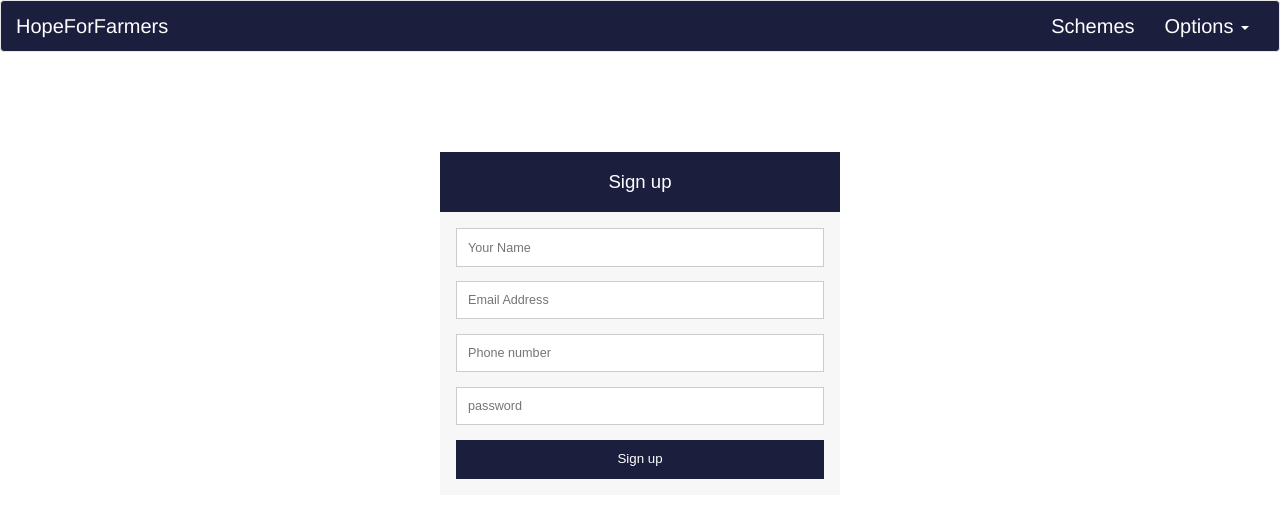
After one commit to Akshama/HopeForFarmers, a Django app: template Farmers/hope/templates/hope/farmers-signup.html in a window 1280 px wide. The commit adds this page. Shown: the top 518 px of the page. Run offline with Django 3.2, Linux system fonts and the light colour scheme; the template is opened without the code that fills it, so the values that code supplies are empty; some libraries are stand-ins or nearby versions.

Commit message:
sign in sign up pages

```diff
--- /dev/null
+++ b/Farmers/hope/templates/hope/farmers-signup.html
@@ -0,0 +1,145 @@
+<!DOCTYPE HTML>
+<html>
+<head>
+<meta charset="UTF-8">
+	<!-- Latest compiled and minified CSS -->
+<link rel="stylesheet" href="https://maxcdn.bootstrapcdn.com/bootstrap/3.3.7/css/bootstrap.min.css">
+<link href="https://fonts.googleapis.com/css?family=PT+Sans" rel="stylesheet">
+
+<!-- jQuery library -->
+<script src="https://ajax.googleapis.com/ajax/libs/jquery/3.2.1/jquery.min.js"></script>
+
+<!-- Latest compiled JavaScript -->
+<script src="https://maxcdn.bootstrapcdn.com/bootstrap/3.3.7/js/bootstrap.min.js"></script>
+
+<meta http-equiv="Content-Type" content="text/html; charset=utf-8">
+<title>Farmers Signup</title>
+<style type="text/css">
+.form-style-6{
+	font: 95% Arial, Helvetica, sans-serif;
+	max-width: 400px;
+	margin: 10px auto;
+	padding: 16px;
+	background: #F7F7F7;
+}
+.form-style-6 h1{
+	background: #1C1E3E;
+	padding: 20px 0;
+	font-size: 140%;
+	font-weight: 300;
+	text-align: center;
+	color: #fff;
+	margin: -16px -16px 16px -16px;
+}
+.form-style-6 input[type="text"],
+.form-style-6 input[type="date"],
+.form-style-6 input[type="datetime"],
+.form-style-6 input[type="email"],
+.form-style-6 input[type="number"],
+.form-style-6 input[type="password"],
+.form-style-6 input[type="search"],
+.form-style-6 input[type="time"],
+.form-style-6 input[type="url"],
+.form-style-6 textarea,
+.form-style-6 select
+{
+	-webkit-transition: all 0.30s ease-in-out;
+	-moz-transition: all 0.30s ease-in-out;
+	-ms-transition: all 0.30s ease-in-out;
+	-o-transition: all 0.30s ease-in-out;
+	outline: none;
+	box-sizing: border-box;
+	-webkit-box-sizing: border-box;
+	-moz-box-sizing: border-box;
+	width: 100%;
+	background: #fff;
+	margin-bottom: 4%;
+	border: 1px solid #ccc;
+	padding: 3%;
+	color: #555;
+	font: 95% Arial, Helvetica, sans-serif;
+}
+.form-style-6 input[type="text"]:focus,
+.form-style-6 input[type="date"]:focus,
+.form-style-6 input[type="datetime"]:focus,
+.form-style-6 input[type="email"]:focus,
+.form-style-6 input[type="password"]:focus,
+.form-style-6 input[type="number"]:focus,
+.form-style-6 input[type="search"]:focus,
+.form-style-6 input[type="time"]:focus,
+.form-style-6 input[type="url"]:focus,
+.form-style-6 textarea:focus,
+.form-style-6 select:focus
+{
+	box-shadow: 0 0 5px #1C1E3E;
+	padding: 3%;
+	border: 1px solid #1C1E3E;
+}
+
+.form-style-6 input[type="submit"],
+.form-style-6 input[type="button"]{
+	box-sizing: border-box;
+	-webkit-box-sizing: border-box;
+	-moz-box-sizing: border-box;
+	width: 100%;
+	padding: 3%;
+	background: #1C1E3E;
+	border-bottom: 2px solid #1C1E3E;
+	border-top-style: none;
+	border-right-style: none;
+	border-left-style: none;
+	color: #fff;
+}
+.form-style-6 input[type="submit"]:hover,
+.form-style-6 input[type="button"]:hover{
+	background: #2EBC99;
+}
+</style>
+</head>
+<body>
+<nav class="navbar navbar-default" style="background-color: #1C1E3E; " >
+  <div class="container-fluid" style="">
+    <!-- Brand and toggle get grouped for better mobile display -->
+    <div class="navbar-header">
+      <button type="button" class="navbar-toggle collapsed" data-toggle="collapse" data-target="#bs-example-navbar-collapse-1" aria-expanded="false">
+        <span class="sr-only">Toggle navigation</span>
+        <span class="icon-bar"></span>
+        <span class="icon-bar"></span>
+        <span class="icon-bar"></span>
+      </button>
+      <a class="navbar-brand" href="#" style="color: white; font-size: 20px;">HopeForFarmers</a>
+    </div>
+
+    <!-- Collect the nav links, forms, and other content for toggling -->
+    <div class="collapse navbar-collapse" id="bs-example-navbar-collapse-1">
+
+
+      <ul class="nav navbar-nav navbar-right">
+        <a href="#"><li style="color: white; font-size: 20px;" class="navbar-brand">Schemes</li></a>
+        <li class="dropdown">
+          <a href="#" class="dropdown-toggle" data-toggle="dropdown" role="button" aria-haspopup="true" aria-expanded="false" style="color: white; font-size: 20px;">Options <span class="caret"></span></a>
+
+          <ul class="dropdown-menu">
+            <li><a href="#">Government</a></li>
+            <li><a href="#">Farmers</a></li>
+          </ul>
+        </li>
+      </ul>
+    </div><!-- /.navbar-collapse -->
+  </div><!-- /.container-fluid -->
+</nav>
+
+<div class="form-style-6" style="margin-top: 100px;">
+<h1>Sign up</h1>
+<form>
+<input type="text" name="field2" placeholder="Your Name" />
+<input type="email" name="field2" placeholder="Email Address" />
+<input type="text" name="field2" placeholder="Phone number" />
+<input type="password" name="field2" placeholder="password" />
+
+<input type="submit" value="Sign up" />
+</form>
+</div>
+
+</body>
+</html>
```
Also changed, not shown: Farmers/hope/templates/hope/Gov_login.html (+49 -6 lines).
